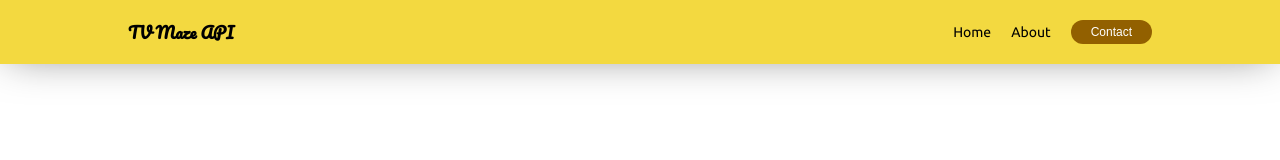
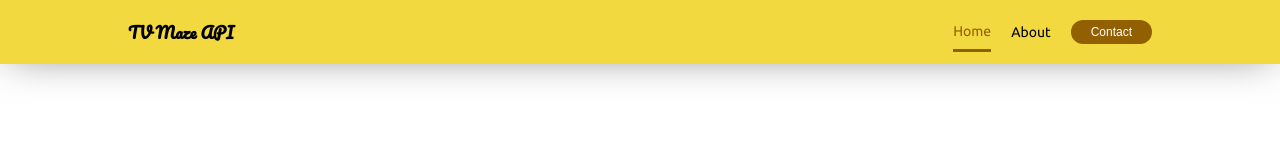
Before and after one commit to aakkss37/Tv-Maze-API, a React (Create React App) app: page / in a window 1280 px wide. Shown: the top 160 px of the page. Built offline with nearby package versions, Linux system fonts and the light colour scheme; the HTML template or start-up script is replaced by a standard one.

Commit message:
navbar styled enhanced

```diff
--- a/src/App.js
+++ b/src/App.js
@@ -1,4 +1,3 @@
-import { useState } from 'react';
 import { BrowserRouter, Routes, Route } from 'react-router-dom'
 
 
@@ -14,7 +13,6 @@ import DetailedView from './pages/DetailView/DetailedView';
 
 
 function App () {
-	const [active, setActive] = useState();
 
 	return (
 		<div className="App">
--- a/src/components/Navbar/Navbar.jsx
+++ b/src/components/Navbar/Navbar.jsx
@@ -1,22 +1,21 @@
-import React from 'react'
+import React, {useState} from 'react'
 import "./navbar.css"
 import { useNavigate } from 'react-router-dom'
 
 const Navbar = () => {
 	const navigate = useNavigate()
-
-
+	const [active, setActive] = useState(window.location.pathname);
 	return (
 		<div className='navbar'>
 			<div className='navbar__container'>
 
 				<div className="container__lhs">
-					<p href='/'> TV Maze API </p>
+					<p onClick={()=>{navigate('/')}}> TV Maze API </p>
 				</div>
 
 				<div className="container__rhs">
-					<p onClick={() => navigate('/')} >Home</p>
-					<p onClick={() => navigate('/about')}>About</p>
+					<p onClick={() => {navigate('/'); setActive("/")}} className={active === '/' ? 'active' : ''}>Home</p>
+					<p onClick={() => { navigate('/about'); setActive("/about") }} className={active === '/about' ? 'active' : ''}>About</p>
 					<button className='contact' onClick={() => navigate('/contact')}>Contact</button>
 				</div>
 
--- a/src/components/Navbar/navbar.css
+++ b/src/components/Navbar/navbar.css
@@ -23,9 +23,8 @@
 .navbar .navbar__container .container__lhs p {
 	text-decoration: none;
 	font-family: 'Pacifico', cursive;
-	color: black;
 	font-weight: 800;
-	transition: 0.2s;
+	cursor: pointer;
 }
 
 .navbar .navbar__container .container__rhs {
@@ -35,15 +34,21 @@
 
 .navbar .navbar__container .container__rhs p {
 	text-decoration: none;
-	color: black;
 	margin-left: 20px;
-	transition: 0.2s;
 	font-size: 14px;
 	cursor: pointer;
+
 }
 
+.active {
+	color: #926000;
+	border-bottom: 3px solid #926000;
+	padding-bottom: 10px;
+	padding-top: 10px;
+}
 
 .navbar .navbar__container .container__rhs p:hover {
+	transition: 0.2s;
 	color: #926000;
 }
 
@@ -73,7 +78,7 @@
 		margin-left: 10px;
 	}
 
-	.contact{
+	.contact {
 		font-size: 10px;
 		margin-left: 10px;
 	}
```
